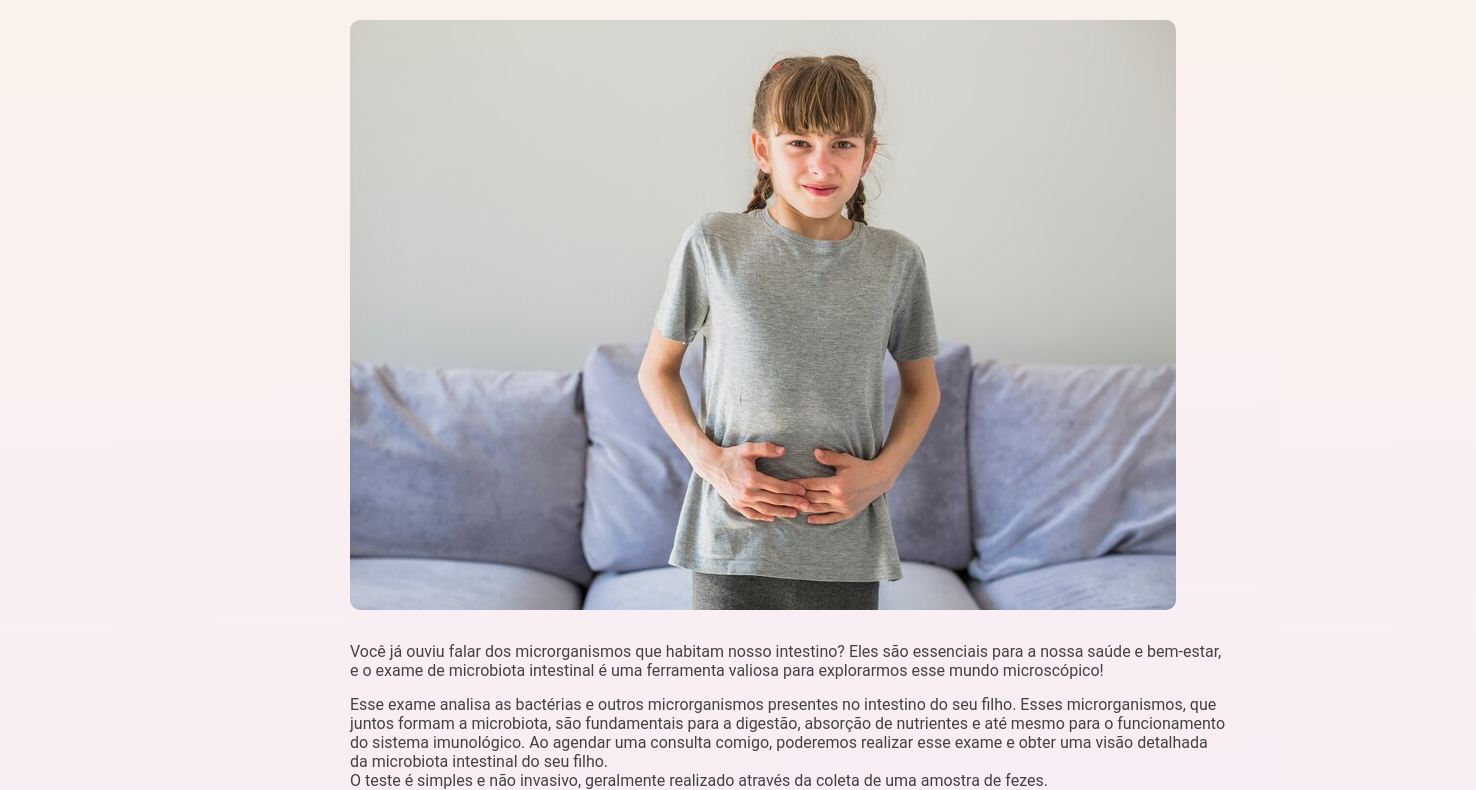
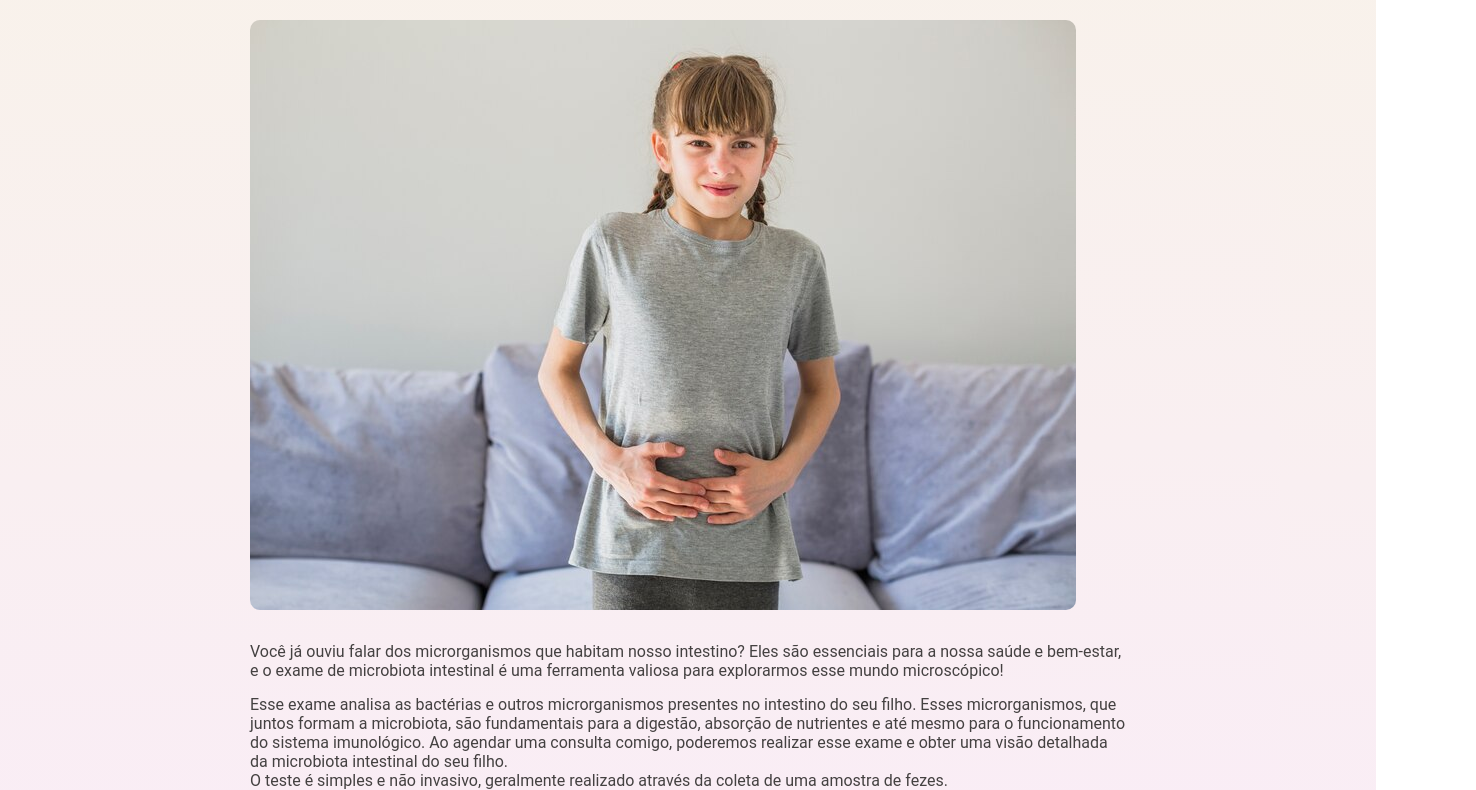
Before and after one commit to meu-site-oficial-projeto/josiane.grazia_microbiota_intestinal, a plain HTML site: page index.html in a window 1280 px wide. Shown: the part 254-1044 px from the top of the page, 1476 px wide, since content can reach past the window. Drawn offline with Linux system fonts and the light colour scheme; a web font is replaced by a local one.

Commit message:
Update index.css

```diff
--- a/index.css
+++ b/index.css
@@ -9,6 +9,8 @@
     body {
 
     background: linear-gradient(178deg, rgb(248, 243, 232) 0%, rgb(250, 235, 250) 100%);
+    overflow-y:scroll;
+    overflow-x:hidden;
 }
 
 
@@ -80,7 +82,7 @@
     .imagen img {
         max-width: 1300px; /* Asegura que la imagen no se desborde */
         max-height: 100%; /* Asegura que la imagen no se desborde */
-        margin-left: 350px;
+        margin-left: 250px;
         margin-right:300px ;
         border-radius: 10px;
     }
@@ -107,7 +109,7 @@
 
         .text p{
             text-align:justify;
-            margin-left:350px;
+            margin-left:250px;
             font-family: "Roboto", sans-serif;
             color: rgb(68, 65, 65);
             font-size: 16px;
```
